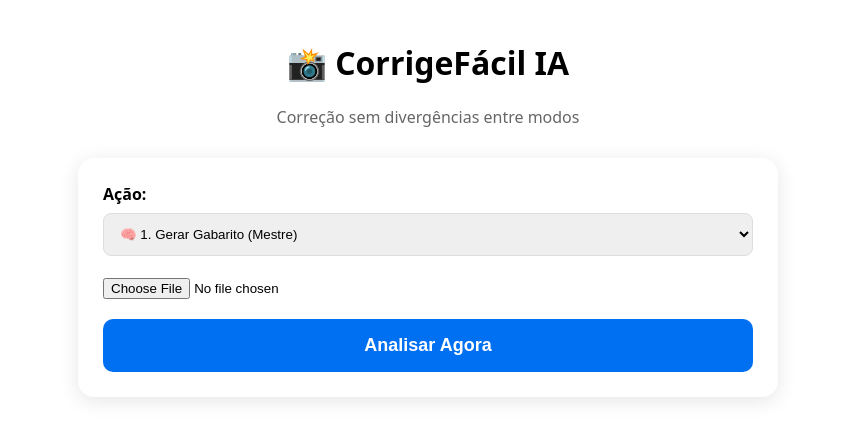
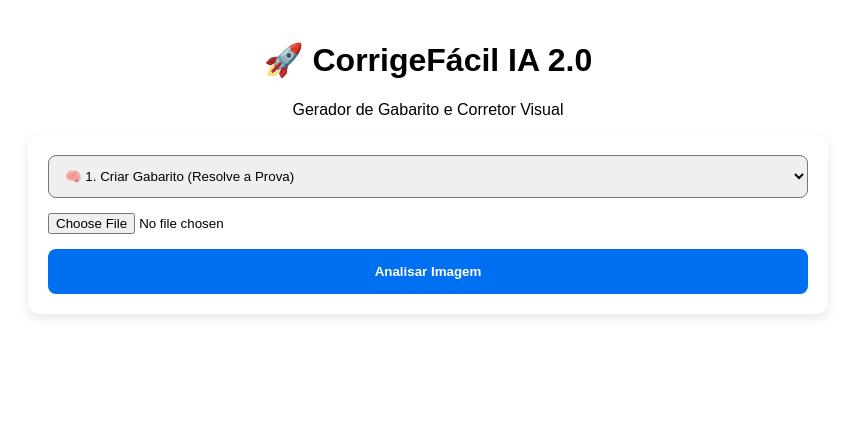
Before and after one commit to maafernandesn/corrige-facil, a Next.js app: page / in a window 1280 px wide. Shown: the top 440 px of the page, without its empty margins (212-1067 px from the left). Built offline with nearby package versions, Linux system fonts and the light colour scheme.

Commit message:
Atualizar o page.js

```diff
--- a/app/page.js
+++ b/app/page.js
@@ -11,11 +11,7 @@ export default function Home() {
 
   const enviar = async () => {
     try {
-      if (!img) {
-        alert("⚠️ Selecione uma imagem primeiro.");
-        return;
-      }
-
+      if (!img) return alert("⚠️ Selecione uma imagem.");
       setLoading(true);
       setResultado(null);
 
@@ -25,131 +21,102 @@ export default function Home() {
         body: JSON.stringify({
           img,
           modo,
-          // Agora enviamos o gabarito para Tutor e Fast para manter a consistência
           gabaritoOficial: (modo === "fast" || modo === "tutor") ? gabaritoOficial : null
         })
       });
 
       const data = await r.json();
-
       if (data.erro) {
         setResultado({ erro: data.erro });
       } else {
         setResultado(data);
-        if (modo === "professor" && data.resultado) {
-          setGabaritoOficial(data.resultado);
-        }
+        if (modo === "professor") setGabaritoOficial(data.resultado);
       }
     } catch (e) {
-      setResultado({ erro: "Erro na conexão com o servidor ❌" });
+      setResultado({ erro: "Erro de conexão ❌" });
     } finally {
       setLoading(false);
     }
   };
 
   return (
-    <div style={{ padding: 20, maxWidth: 700, margin: "0 auto", fontFamily: "system-ui, sans-serif" }}>
-      <header style={{ textAlign: "center", marginBottom: 30 }}>
-        <h1>📸 CorrigeFácil IA</h1>
-        <p style={{ color: "#666" }}>Correção sem divergências entre modos</p>
+    <div style={{ padding: 20, maxWidth: 800, margin: "0 auto", fontFamily: "sans-serif" }}>
+      <header style={{ textAlign: "center" }}>
+        <h1>🚀 CorrigeFácil IA 2.0</h1>
+        <p>Gerador de Gabarito e Corretor Visual</p>
       </header>
 
-      <main style={{ background: "#fff", padding: 25, borderRadius: 16, boxShadow: "0 4px 20px rgba(0,0,0,0.1)" }}>
-
-        <label style={{ fontWeight: "bold", display: "block", marginBottom: 8 }}>Ação:</label>
+      <div style={{ background: "#fff", padding: 20, borderRadius: 12, boxShadow: "0 4px 12px rgba(0,0,0,0.1)" }}>
         <select
           value={modo}
           onChange={(e) => setModo(e.target.value)}
-          style={{ width: "100%", padding: 12, marginBottom: 20, borderRadius: 8, border: "1px solid #ddd" }}
+          style={{ width: "100%", padding: 12, marginBottom: 15, borderRadius: 8 }}
         >
-          <option value="professor">🧠 1. Gerar Gabarito (Mestre)</option>
-          <option value="fast">⚡ 2. Corrigir Prova Aluno (Fast)</option>
-          <option value="tutor">👨‍🏫 3. Explicar Erros (Tutor)</option>
+          <option value="professor">🧠 1. Criar Gabarito (Resolve a Prova)</option>
+          <option value="fast">⚡ 2. Corrigir Aluno (Detecta 'Em Branco')</option>
+          <option value="tutor">👨‍🏫 3. Explicar com Tutor</option>
         </select>
 
-        <div style={{ marginBottom: 20 }}>
-          <input
-            type="file"
-            accept="image/*"
-            onChange={(e) => {
+        <input type="file" accept="image/*" onChange={(e) => {
           const file = e.target.files[0];
           if (!file) return;
           const reader = new FileReader();
-              reader.onload = (event) => {
+          reader.onload = (ev) => {
             const imgEl = new Image();
-                imgEl.src = event.target.result;
+            imgEl.src = ev.target.result;
             imgEl.onload = () => {
               const canvas = document.createElement("canvas");
-                  const maxWidth = 1024; // Aumentamos um pouco a resolução para detalhes fonéticos
-                  const scale = maxWidth / imgEl.width;
-                  canvas.width = maxWidth;
+              canvas.width = 1024;
+              const scale = 1024 / imgEl.width;
               canvas.height = imgEl.height * scale;
-                  const ctx = canvas.getContext("2d");
-                  ctx.drawImage(imgEl, 0, 0, canvas.width, canvas.height);
+              canvas.getContext("2d").drawImage(imgEl, 0, 0, canvas.width, canvas.height);
               setImg(canvas.toDataURL("image/jpeg", 0.9));
             };
           };
           reader.readAsDataURL(file);
-            }}
-          />
-        </div>
+        }} style={{ marginBottom: 15 }} />
 
         <button
           onClick={enviar}
           disabled={loading}
-          style={{
-            width: "100%", padding: 16, background: loading ? "#ccc" : "#0070f3",
-            color: "#fff", border: "none", borderRadius: 10, cursor: "pointer", fontSize: 18, fontWeight: "bold"
-          }}
+          style={{ width: "100%", padding: 15, background: "#0070f3", color: "#fff", border: "none", borderRadius: 8, cursor: "pointer", fontWeight: "bold" }}
         >
-          {loading ? "Processando..." : "Analisar Agora"}
+          {loading ? "Processando..." : "Analisar Imagem"}
         </button>
 
         {resultado && (
-          <div style={{ marginTop: 30 }}>
-            {resultado.erro && <div style={{ color: "red" }}>{resultado.erro}</div>}
-
-            {modo === "professor" && resultado.resultado && (
-              <div>
-                <h3>✅ Gabarito de Referência Gerado:</h3>
-                <div style={{ display: "flex", gap: 10, flexWrap: "wrap" }}>
-                  {Object.entries(resultado.resultado).map(([q, r]) => (
-                    <div key={q} style={{ padding: 10, background: "#eef", borderRadius: 5 }}>
-                      Q{q}: <strong>{r}</strong>
-                    </div>
-                  ))}
-                </div>
+          <div style={{ marginTop: 20 }}>
+            {resultado.nota && (
+              <div style={{ textAlign: "center", padding: 15, background: "#0070f3", color: "#fff", borderRadius: 8, marginBottom: 15 }}>
+                <h2 style={{ margin: 0 }}>Nota Final: {resultado.nota}</h2>
               </div>
             )}
 
-            {modo === "fast" && resultado.detalhes && (
-              <div>
-                <div style={{ padding: 20, background: "#0070f3", color: "#fff", borderRadius: 10, textAlign: "center" }}>
-                  <h2>Nota: {resultado.nota}</h2>
-                  <p>{resultado.acertos} acertos de {resultado.total}</p>
+            {resultado.detalhes ? (
+              resultado.detalhes.map((d, i) => (
+                <div key={i} style={{ padding: 10, borderBottom: "1px solid #eee", display: "flex", justifyContent: "space-between", background: d.aluno === "EM BRANCO" ? "#fff3cd" : "transparent" }}>
+                  <span>Q{d.q}</span>
+                  <span>
+                    {d.aluno === "EM BRANCO" ? (
+                      <strong style={{ color: "#856404" }}>⚠️ NÃO RESPONDIDA</strong>
+                    ) : (
+                      <>Aluno: <strong>{d.aluno}</strong> | {d.status ? "✅" : `❌ (Certa: ${d.correta})`}</>
+                    )}
+                  </span>
                 </div>
-                {resultado.detalhes.map((item, i) => (
-                  <div key={i} style={{ marginTop: 10, padding: 10, borderBottom: "1px solid #eee", display: "flex", justifyContent: "space-between" }}>
-                    <span>Questão {item.q}</span>
-                    <span>Aluno: {item.aluno} | {item.status ? "✅" : `❌ (Certo: ${item.correta})`}</span>
-                  </div>
-                ))}
-              </div>
-            )}
-
-            {modo === "tutor" && resultado.resultado && (
-              <div style={{ display: "flex", flexDirection: "column", gap: 15 }}>
-                {Object.entries(resultado.resultado).map(([q, info]) => (
-                  <div key={q} style={{ padding: 15, background: "#f9f9f9", borderRadius: 8, borderLeft: "4px solid #0070f3" }}>
-                    <strong>Questão {q} ({info.res}):</strong>
-                    <p style={{ margin: "5px 0 0", color: "#555" }}>📖 {info.exp}</p>
+              ))
+            ) : resultado.resultado && (
+              <div style={{ display: "grid", gridTemplateColumns: "1fr 1fr", gap: 10 }}>
+                {Object.entries(resultado.resultado).map(([q, v]) => (
+                  <div key={q} style={{ padding: 10, background: "#f0f4f8", borderRadius: 6 }}>
+                    <strong>Q{q}:</strong> {typeof v === 'string' ? v : `${v.res} - 📖 ${v.exp}`}
                   </div>
                 ))}
               </div>
             )}
           </div>
         )}
-      </main>
+      </div>
     </div>
   );
 }
```
Lines whose indentation alone changed are shown as unchanged.
